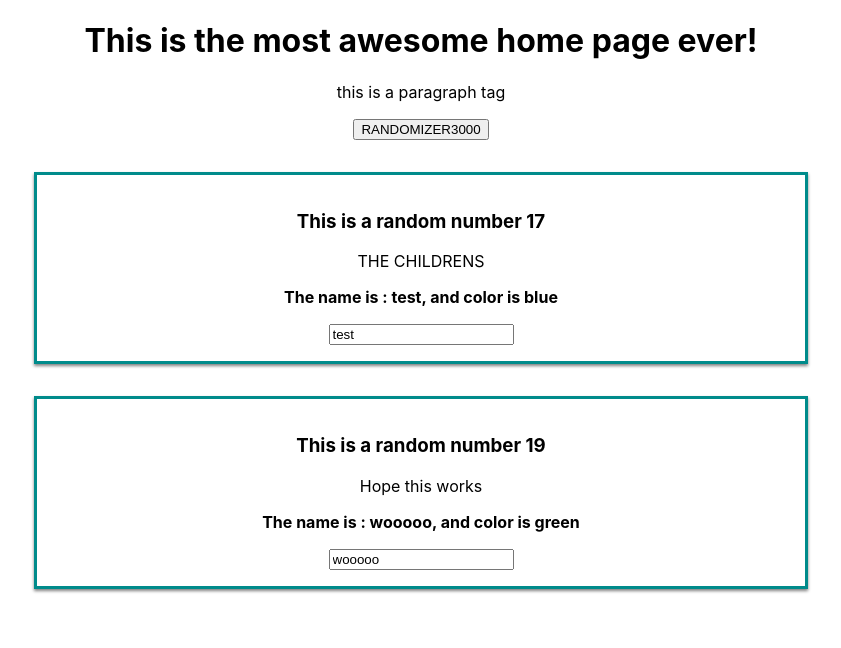
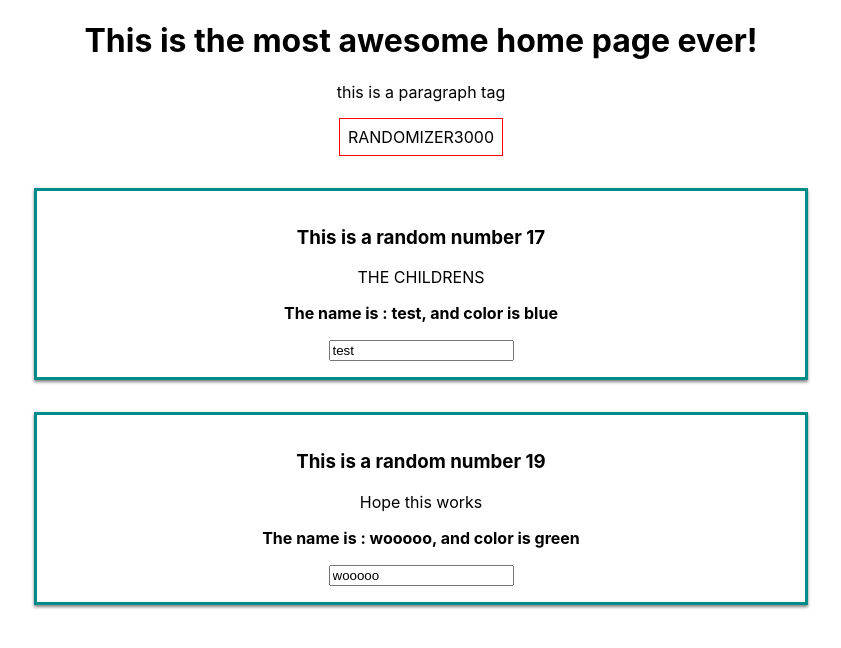
Before and after one commit to bp40/udemyReact, a React (Create React App) app: page / in a window 1280 px wide. Shown: the top 648 px of the page, without its empty margins (219-1060 px from the left). Built offline with nearby package versions, Linux system fonts and the light colour scheme.

Commit message:
added inline styling for the button

```diff
--- a/src/App.js
+++ b/src/App.js
@@ -30,12 +30,24 @@ class App extends Component {
   }
 
   render () {
+    //inline styling
+    const style = {
+      backgroundColor: 'white',
+      font: 'inherit',
+      border: '1px solid red',
+      padding: '8px',
+      cursor: 'pointer',
+
+    }
+
     return(
       <div className="App">
         <h1>This is the most awesome home page ever!</h1>
         <p>this is a paragraph tag</p>
         {/* this arrow function : not the most efficent way to pass arguments */}
-        <button onClick={() => this.randomOrderHandler('test!')}>RANDOMIZER3000</button>
+        <button
+          style = {style}
+          onClick = {() => this.randomOrderHandler('test!')}>RANDOMIZER3000</button>
         {/* bind is the other way to pass arguments */}
         <Person name={this.state.nameColor[0].name} color={this.state.nameColor[0].color} click={this.randomOrderHandler.bind(this, '!tset')}>THE CHILDRENS</Person>
         <Person name={this.state.nameColor[1].name} color={this.state.nameColor[1].color} change={this.nameChangeHandler}>Hope this works</Person>
```
